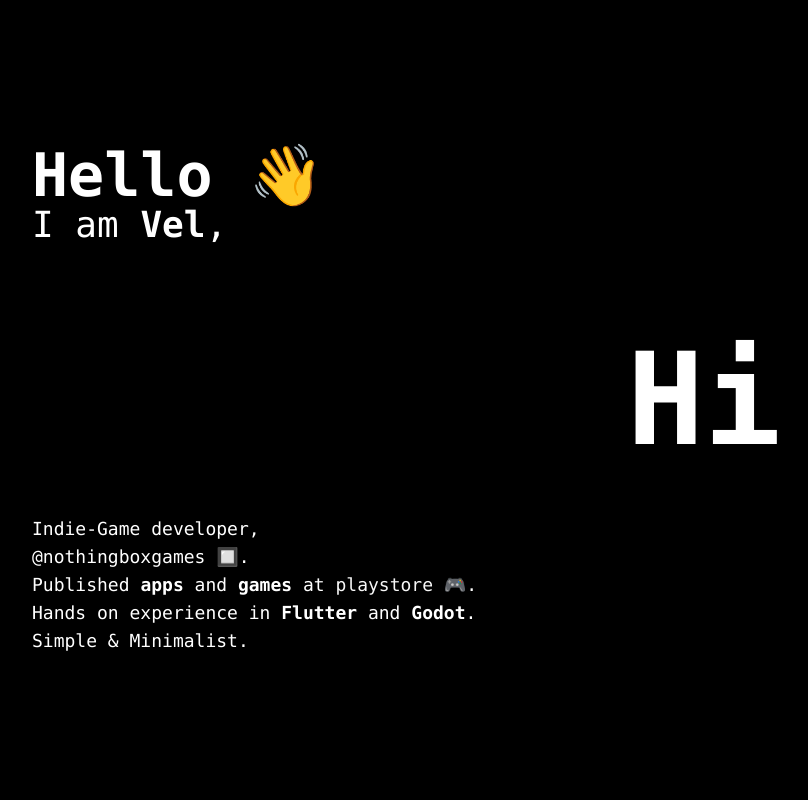
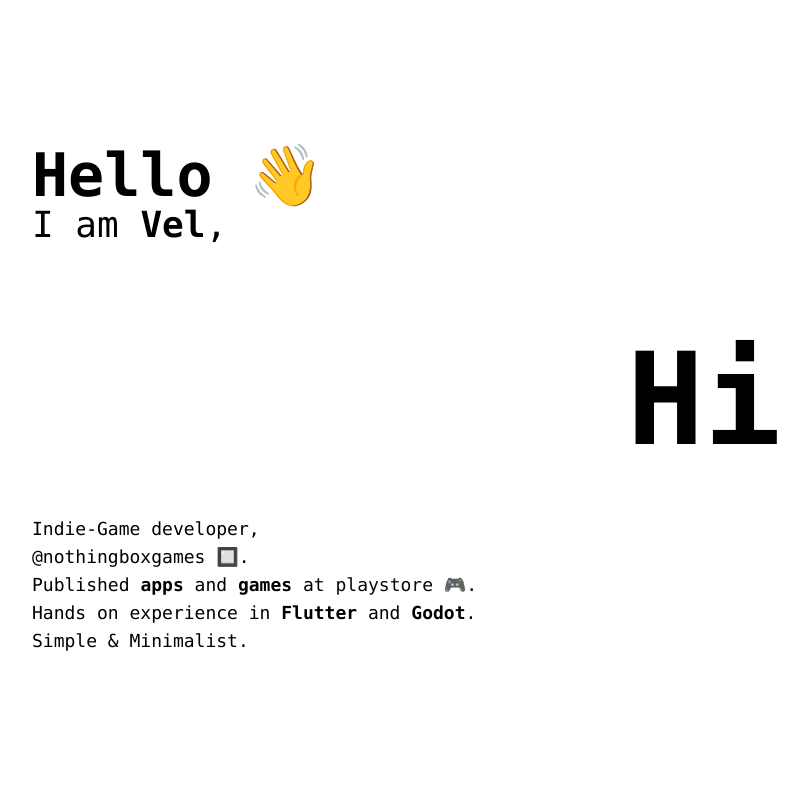
Before and after one commit to vel-jack/iam-vel, a React (Vite) app: page / in a window 1280 px wide. Shown: the top 800 px of the page, without its empty margins (160-968 px from the left). Built offline with nearby package versions, Linux system fonts and the light colour scheme.

Commit message:
removed dark mode

```diff
--- a/src/App.jsx
+++ b/src/App.jsx
@@ -2,7 +2,7 @@ import { AppDev, EthDev, GameDev, Intro,Footer } from "./components"
 
 function App() {
   return (
-    <div className="font-mono text-white bg-black">
+    <div className="font-mono">
       <Intro/>
       <AppDev/>
       <GameDev/>
```
